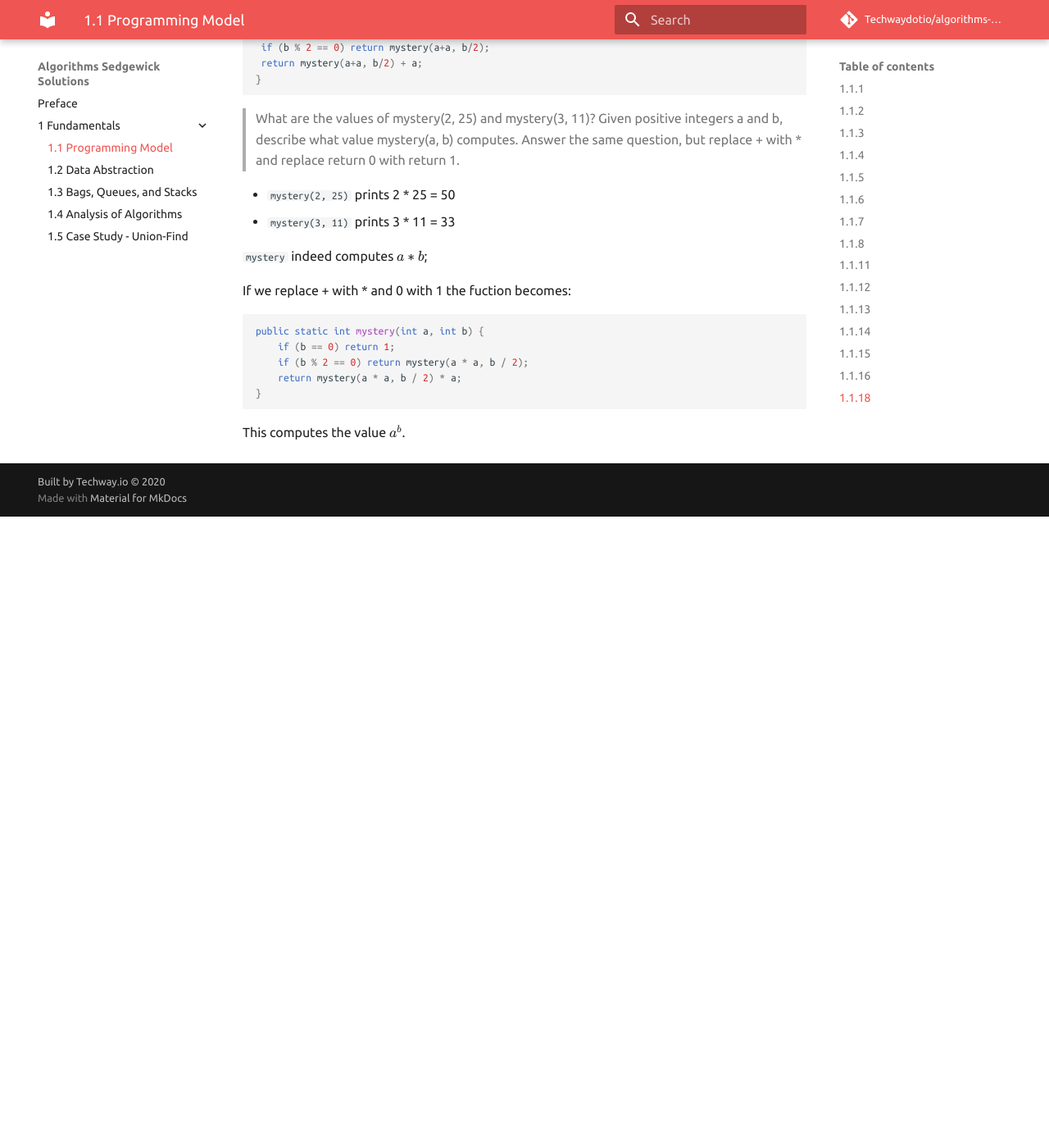
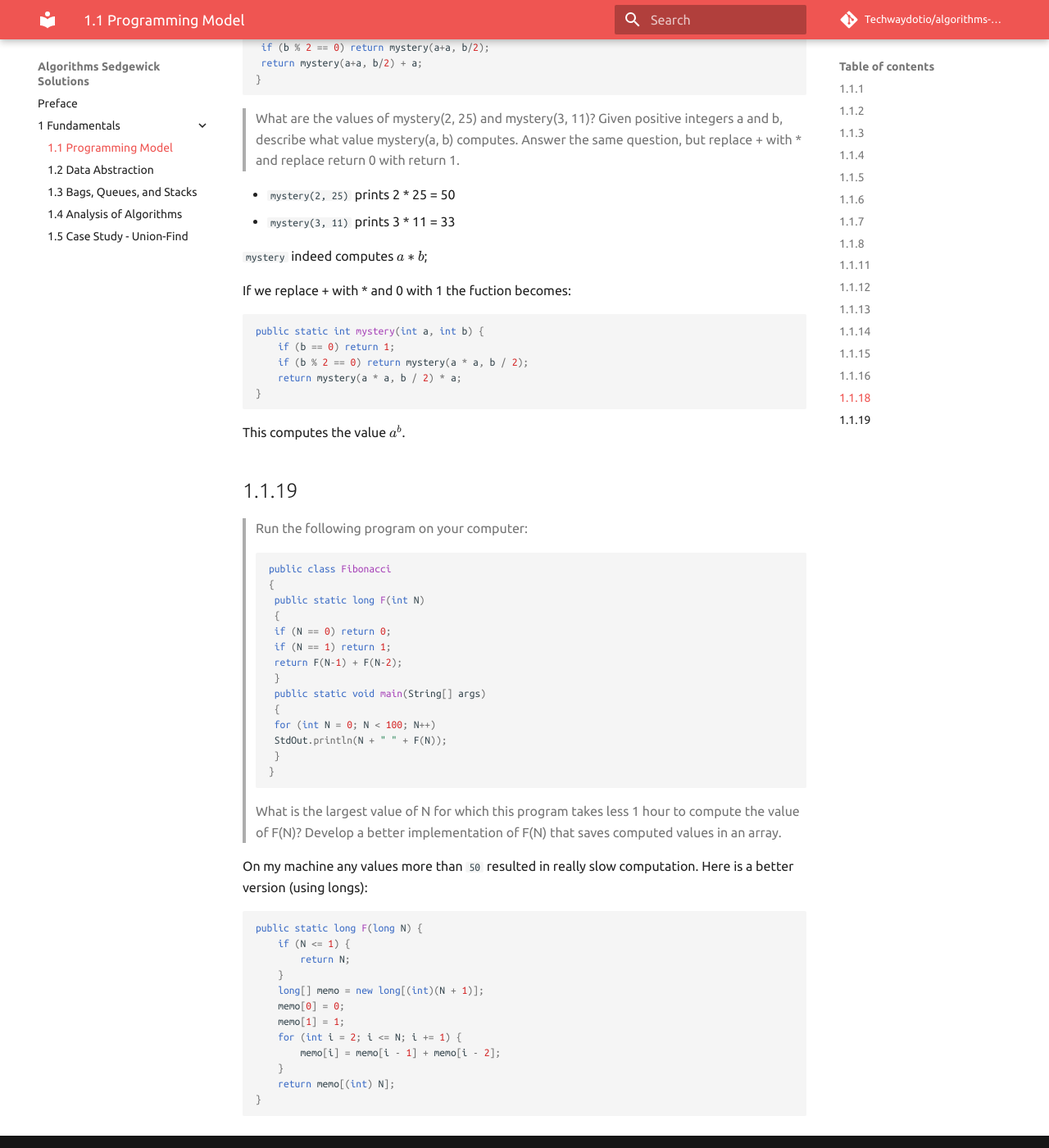
Before and after one commit to Techwaydotio/algorithms-sedgewick, an MkDocs documentation site: the page built from docs/Chap01/1.1.md, in a window 1280 px wide and 1400 px high, scrolled down 7274 px. Shown: the whole window at 82% size. Built offline with MkDocs 1.6.1 and Material for MkDocs 9.7.7, drawn with Linux system fonts in a browser that asks for light colours; nearby versions of some CDN libraries; comment, search, counter and statistics services are not loaded; before the commit the page ends 7904 px from its top, so only the background shows below that.

Commit message:
Ch1 1.1.19

````diff
--- a/docs/Chap01/1.1.md
+++ b/docs/Chap01/1.1.md
@@ -366,3 +366,42 @@ public static int mystery(int a, int b) {
 }
 ```
 This computes the value $a^b$.
+
+## 1.1.19
+>Run the following program on your computer:
+```java
+public class Fibonacci
+{
+ public static long F(int N)
+ {
+ if (N == 0) return 0;
+ if (N == 1) return 1;
+ return F(N-1) + F(N-2);
+ }
+ public static void main(String[] args)
+ {
+ for (int N = 0; N < 100; N++)
+ StdOut.println(N + " " + F(N));
+ }
+}
+```
+What is the largest value of N for which this program takes less 1 hour to compute the
+value of F(N)? Develop a better implementation of F(N) that saves computed values in
+an array.
+
+On my machine any values more than `50` resulted in really slow computation. Here is a better version (using longs):
+
+```java
+public static long F(long N) {
+    if (N <= 1) {
+        return N;
+    }
+    long[] memo = new long[(int)(N + 1)];
+    memo[0] = 0;
+    memo[1] = 1;
+    for (int i = 2; i <= N; i += 1) {
+        memo[i] = memo[i - 1] + memo[i - 2];
+    }
+    return memo[(int) N];
+}
+```
````
Also changed, not shown: site/Chap01/1.1/index.html, site/search/search_index.json, 3 other files.
